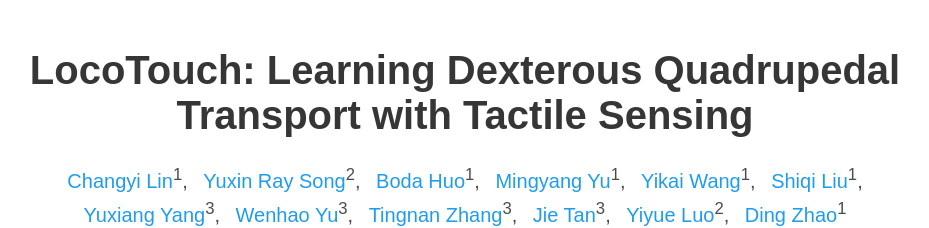
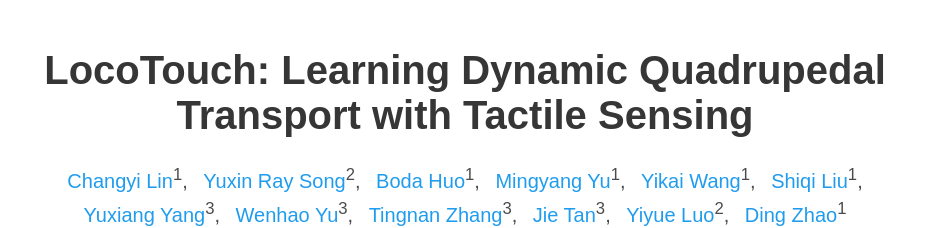
Before and after one commit to linchangyi1/LocoTouch, a plain HTML site: page index.html in a window 1280 px wide. Shown: the top 228 px of the page, without its empty margins (175-1104 px from the left). Drawn offline with nearby package versions, Linux system fonts and the light colour scheme; some icons are missing; a web font is replaced by a local one.

Commit message:
update title

```diff
--- a/index.html
+++ b/index.html
@@ -3,7 +3,7 @@
 <head>
   <meta charset="utf-8">
   <meta name="description"
-        content="Learning Dexterous Quadrupedal Transport with Tactile Sensing.">
+        content="Learning Dynamic Quadrupedal Transport with Tactile Sensing.">
   <meta name="keywords" content="LocoTouch">
   <meta name="viewport" content="width=device-width, initial-scale=1">
   <title>LocoTouch</title>
@@ -49,7 +49,7 @@
     <div class="container is-max-desktop">
       <div class="columns is-centered">
         <div class="column has-text-centered">
-          <h1 class="title is-2 publication-title">LocoTouch: Learning Dexterous Quadrupedal Transport with Tactile Sensing</h1>
+          <h1 class="title is-2 publication-title">LocoTouch: Learning Dynamic Quadrupedal Transport with Tactile Sensing</h1>
           <div class="is-size-5 publication-authors" >
             <span class="author-block"><a href="https://linchangyi1.github.io/">Changyi Lin</a><sup>1</sup>,&ensp;</span>
             <span class="author-block"><a href="https://rayxsong.com/">Yuxin Ray Song</a><sup>2</sup>,&ensp;</span>
@@ -418,7 +418,7 @@
     <h2 class="title">BibTeX</h2>
     <pre><code>
       @article{lin2025locotouch,
-      title={LocoTouch: Learning Dexterous Quadrupedal Transport with Tactile Sensing},
+      title={LocoTouch: Learning Dynamic Quadrupedal Transport with Tactile Sensing},
       author={Lin, Changyi and Song, Yuxin Ray and Huo, Boda and Yu, Mingyang and Wang, Yikai and Liu, Shiqi and Yang, Yuxiang and Yu, Wenhao and Zhang, Tingnan and Tan, Jie and Luo, Yiyue and Zhao, Ding},
       journal={arXiv preprint arXiv:2505.23175},
       year={2025}
```
